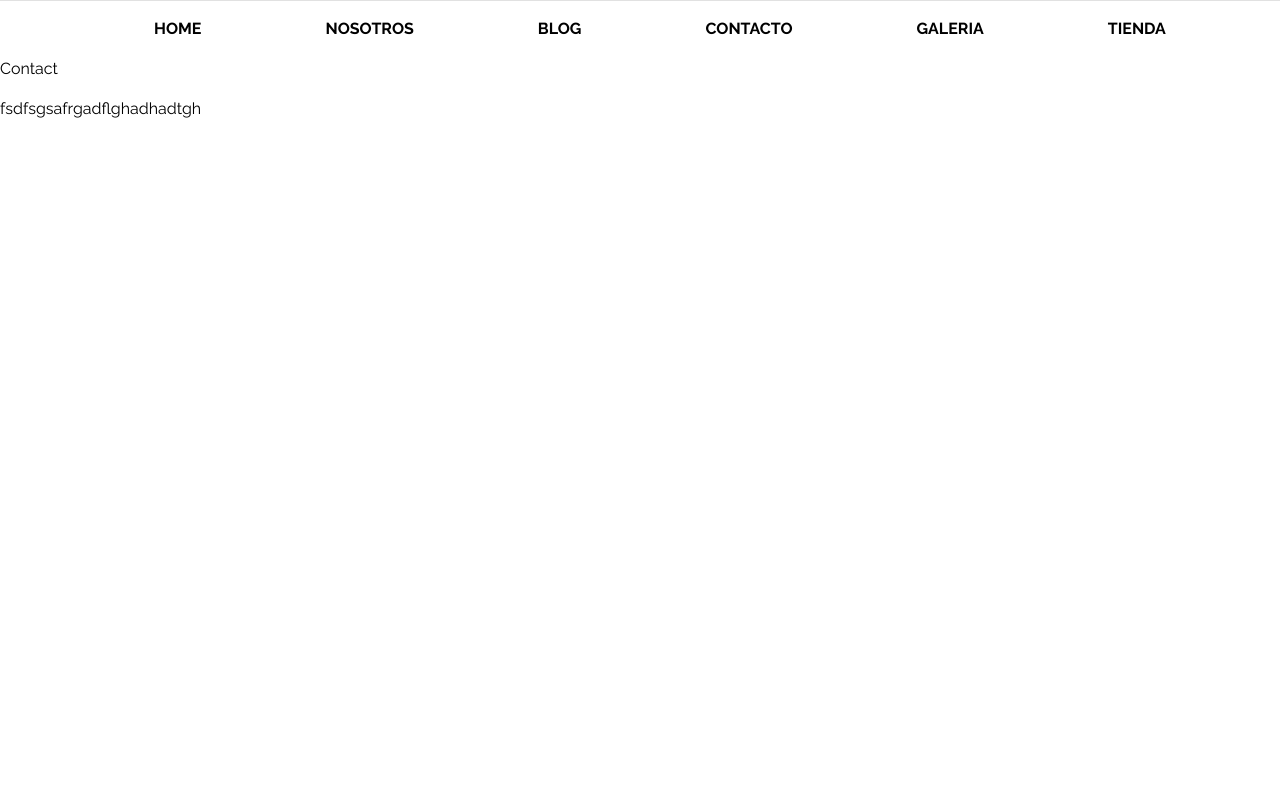
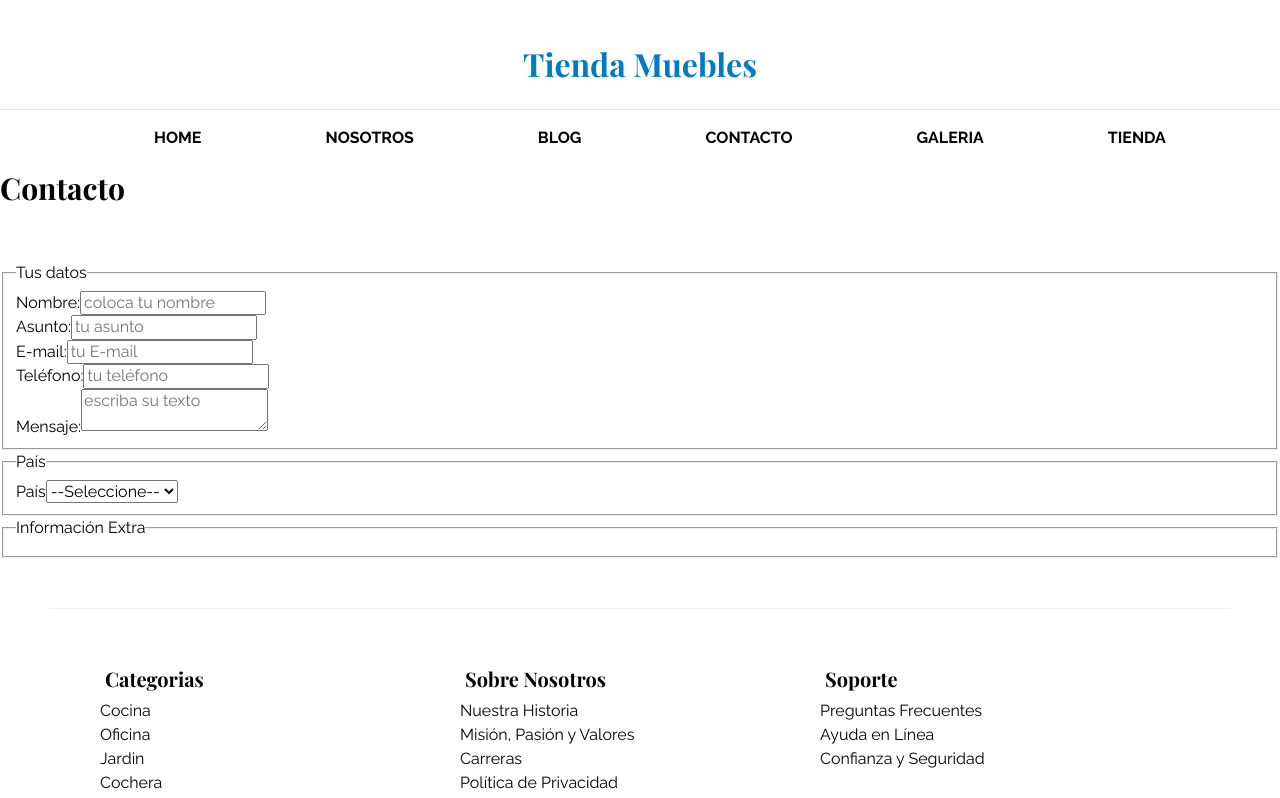
Before and after one commit to Leandro-Calderon/furniture-store, a React (Vite) app: page /contact in a window 1280 px wide. Shown: the top 798 px of the page. Built offline with nearby package versions, Linux system fonts and the light colour scheme.

Commit message:
metiendole al formulario

```diff
--- /dev/null
+++ b/src/pages/Contact.module.css
@@ -0,0 +1,3 @@
+.campos{
+
+}
--- a/src/pages/Contact.tsx
+++ b/src/pages/Contact.tsx
@@ -1,14 +1,61 @@
-import Menu from "../components/menu"
+import Menu from "../components/menu";
+import Footer from "../layout/footer";
+import Header from "../layout/header";
+import Styles from "./Contact.module.css";
 
 const Contact = () => {
-  return (<>
-  <Menu/>
-  <div>Contact</div>
-  <p>
-    fsdfsgsafrgadflghadhadtgh
-  </p>
-  </>
-  )
-}
+  return (
+    <>
+      <Header />
+      <Menu />
+      <h2>Contacto</h2>
+      <form>
+        <fieldset>
+          <legend>Tus datos</legend>
+          <div className={Styles.campos}>
+            <label htmlFor="nombre">Nombre:</label>
+            <input type="text" id="nombre" placeholder="coloca tu nombre" />
+          </div>
+          <div className={Styles.campos}>
+            <label htmlFor="asunto">Asunto:</label>
+            <input type="text" id="asunto" placeholder="tu asunto" />
+          </div>
+          <div className={Styles.campos}>
+            <label htmlFor="email">E-mail:</label>
+            <input type="email" id="email" placeholder="tu E-mail" />
+          </div>
+          <div className={Styles.campos}>
+            <label htmlFor="tel">Teléfono:</label>
+            <input type="tel" id="tel" placeholder="tu teléfono" />
+          </div>
+          <div className={Styles.campos}>
+            <label htmlFor="date">Mensaje:</label>
+            <textarea
+              placeholder="escriba su texto"
+              name="area"
+              id="area"
+            ></textarea>
+          </div>
+        </fieldset>
+        <fieldset>
+          <legend>País</legend>
+          <div className={Styles.campos}>
+            <label htmlFor="pais">País</label>
+            <select name="pais" id="pais">
+              <option value="">--Seleccione--</option>
+              <option value="MX">Mexico</option>
+              <option value="AR">Argentina</option>
+              <option value="BR">Brasil</option>
+            </select>
+          </div>
+        </fieldset>
+        <fieldset>
+          <legend>Información Extra</legend>
+        </fieldset>
+      </form>
+      <Footer />
+    </>
+  );
+};
 
-export default Contact
+export default Contact;
--- /dev/null
+++ b/src/pages/Gallery.module.css
@@ -0,0 +1,16 @@
+.titulo{
+    text-align: center;
+}
+.gallery {
+  list-style: none;
+  padding: 0;
+  margin: 0;
+  display: grid;
+  grid-template-columns: repeat(3, 1fr);
+  gap: 2rem;
+}
+.gallery img{
+    height:40rem;
+    width: 40rem;
+    object-fit: cover;
+}
--- a/src/pages/Gallery.tsx
+++ b/src/pages/Gallery.tsx
@@ -1,12 +1,65 @@
-import Menu from "../components/menu"
-
+import Menu from "../components/menu";
+import Header from "../layout/header";
+import Footer from "../layout/footer";
+import Styles from "./Gallery.module.css";
 const Gallery = () => {
   return (
     <>
-    <Menu/>
-    <div>Gallery</div>
+      <Header />
+      <Menu />
+      <main className={Styles.container}>
+        <h2 className={Styles.titulo}>Galeria</h2>
+        <ul className={Styles.gallery}>
+          <li>
+            <a href="src/assets/img/galeria_01.jpg">
+              <img src="src/assets/img/galeria_01.jpg" alt="imagen galeria" />
+            </a>
+          </li>
+          <li>
+            <a href="src/assets/img/galeria_02.jpg">
+              <img src="src/assets/img/galeria_02.jpg" alt="imagen galeria" />
+            </a>
+          </li>
+          <li>
+            <a href="src/assets/img/galeria_03.jpg">
+              <img src="src/assets/img/galeria_03.jpg" alt="imagen galeria" />
+            </a>
+          </li>
+          <li>
+            <a href="src/assets/img/galeria_04.jpg">
+              <img src="src/assets/img/galeria_04.jpg" alt="imagen galeria" />
+            </a>
+          </li>
+          <li>
+            <a href="src/assets/img/galeria_05.jpg">
+              <img src="src/assets/img/galeria_05.jpg" alt="imagen galeria" />
+            </a>
+          </li>
+          <li>
+            <a href="src/assets/img/galeria_06.jpg">
+              <img src="src/assets/img/galeria_06.jpg" alt="imagen galeria" />
+            </a>
+          </li>
+          <li>
+            <a href="src/assets/img/galeria_07.jpg">
+              <img src="src/assets/img/galeria_07.jpg" alt="imagen galeria" />
+            </a>
+          </li>
+          <li>
+            <a href="src/assets/img/galeria_08.jpg">
+              <img src="src/assets/img/galeria_08.jpg" alt="imagen galeria" />
+            </a>
+          </li>
+          <li>
+            <a href="src/assets/img/galeria_09.jpg">
+              <img src="src/assets/img/galeria_09.jpg" alt="imagen galeria" />
+            </a>
+          </li>
+        </ul>
+      </main>
+      <Footer />
     </>
-  )
-}
+  );
+};
 
-export default Gallery
+export default Gallery;
```
Also changed, not shown: src/main.tsx (+35 -27 lines).
